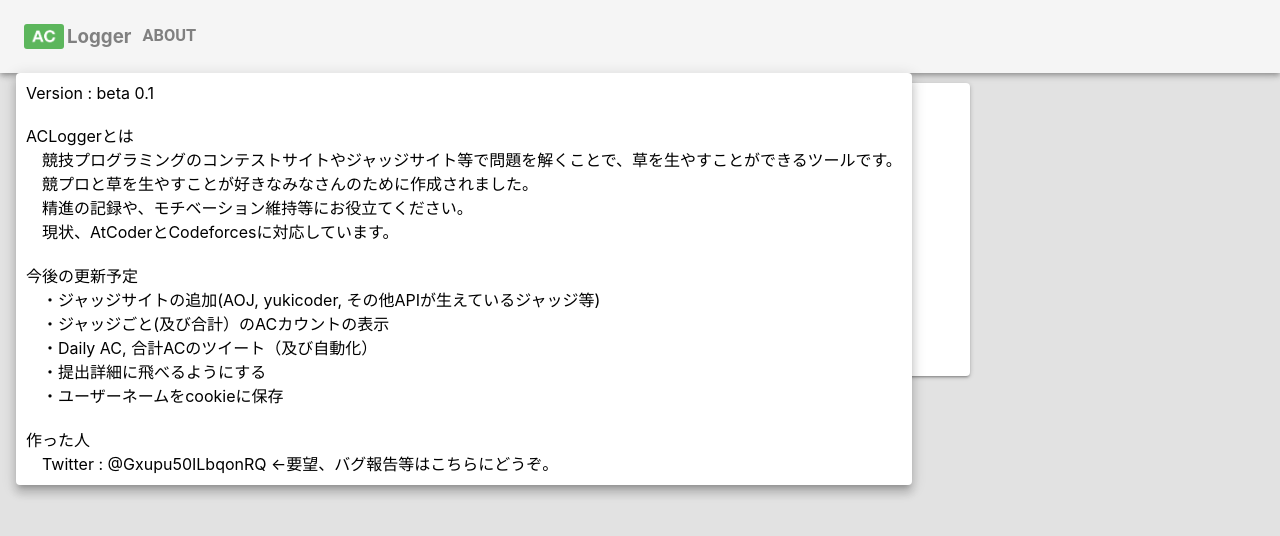
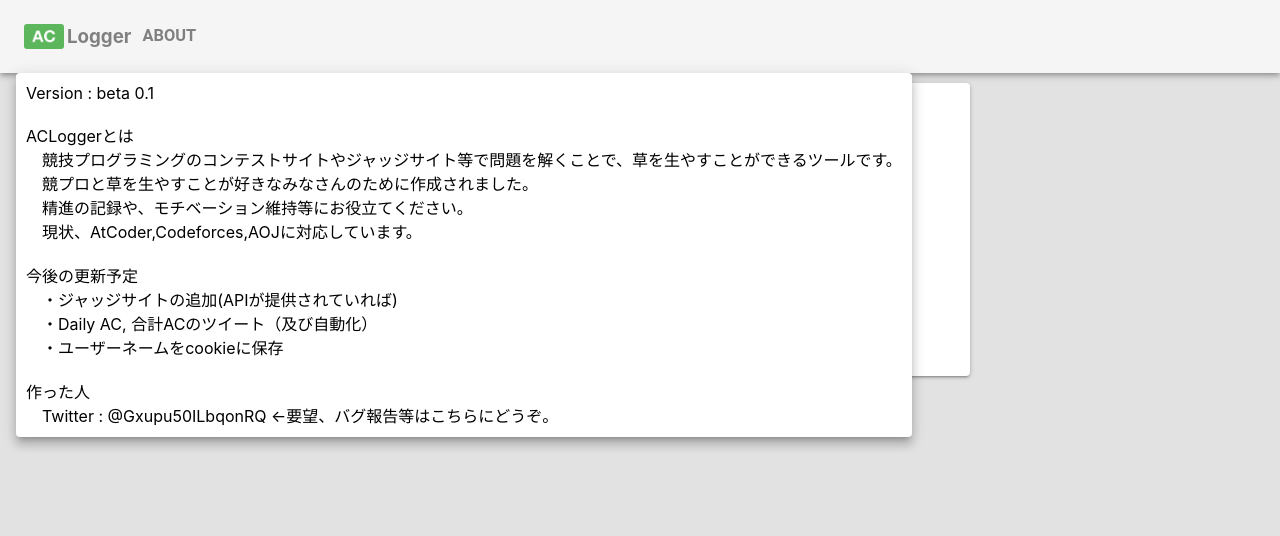
Before and after one commit to daleksprinter/aclogger, a React (Create React App) app: page / in a window 1280 px wide. Both pictures are taken after a click on the button "ABOUT". Shown: the top 536 px of the page. Built offline with nearby package versions, Linux system fonts and the light colour scheme.

Commit message:
何更新したか忘れた

```diff
--- a/src/aboutpage.js
+++ b/src/aboutpage.js
@@ -11,13 +11,11 @@
                     <div>&emsp;競技プログラミングのコンテストサイトやジャッジサイト等で問題を解くことで、草を生やすことができるツールです。</div>
                     <div>&emsp;競プロと草を生やすことが好きなみなさんのために作成されました。</div>
                     <div>&emsp;精進の記録や、モチベーション維持等にお役立てください。</div>
-                    <div>&emsp;現状、AtCoderとCodeforcesに対応しています。</div>
+                    <div>&emsp;現状、AtCoder,Codeforces,AOJに対応しています。</div>
                 <br></br>
                 <div>今後の更新予定</div>
-                    <div>&emsp;・ジャッジサイトの追加(AOJ, yukicoder, その他APIが生えているジャッジ等)</div>
-                    <div>&emsp;・ジャッジごと(及び合計）のACカウントの表示</div>
+                    <div>&emsp;・ジャッジサイトの追加(APIが提供されていれば)</div>
                     <div>&emsp;・Daily AC, 合計ACのツイート（及び自動化）</div>
-                    <div>&emsp;・提出詳細に飛べるようにする</div>
                     <div>&emsp;・ユーザーネームをcookieに保存</div>
                 <br></br>
                 <div>作った人</div>
--- a/src/userdata.css
+++ b/src/userdata.css
@@ -6,6 +6,7 @@
 }
 
 .tweetbutton{
+    margin : 3px;
     border : none;
     position: absolute;
     right : 0;
```
